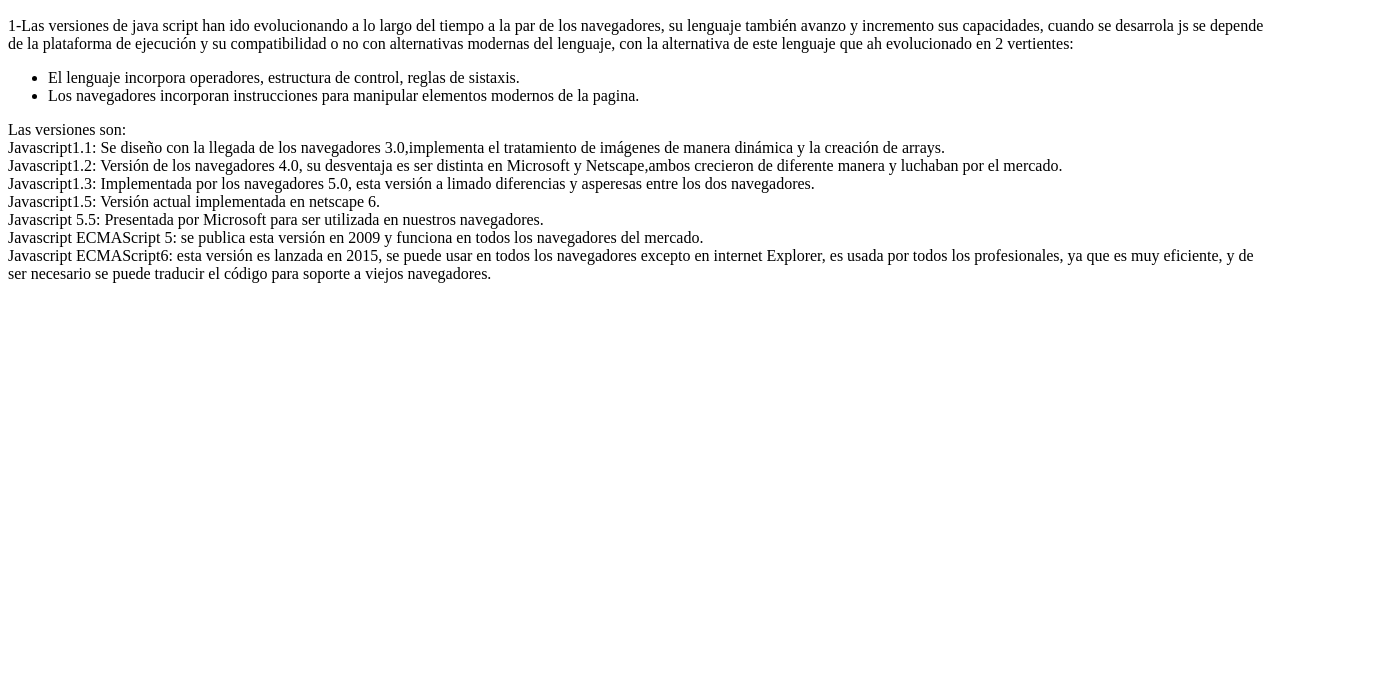
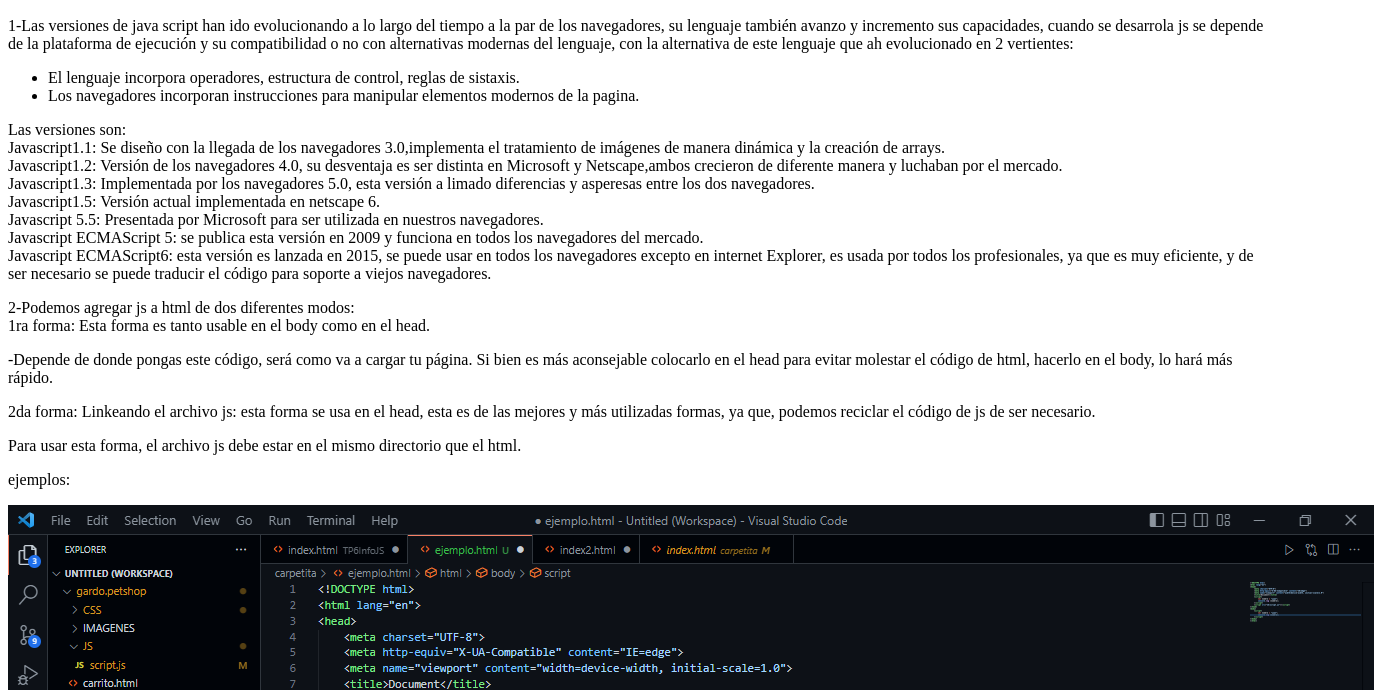
Before and after one commit to MOLINA-JUAN/tp6infojs, a plain HTML site: page index.html in a window 1280 px wide. Shown: the part 110-800 px from the top of the page, 1374 px wide, since content can reach past the window. Drawn offline with Linux system fonts and the light colour scheme.

Commit message:
respuestas 1 y 2

```diff
--- a/index.html
+++ b/index.html
@@ -23,6 +23,16 @@
         Javascript ECMAScript 5: se publica esta versión en 2009 y funciona en todos los navegadores del mercado.<br/>
         Javascript ECMAScript6: esta versión es lanzada en 2015, se puede usar en todos los navegadores excepto en internet Explorer, es usada por todos los profesionales, ya que es muy eficiente, y de ser necesario se puede traducir el código para soporte a viejos navegadores.<br/>
     </p>
-
+    <p>
+        2-Podemos agregar js a html de dos diferentes modos:<br/>
+        1ra forma: Esta forma es tanto usable en el body como en el head.<br/>
+    </p>
+    <p>
+    -Depende de donde pongas este código, será como va a cargar tu página. Si bien es más aconsejable colocarlo en el head para evitar molestar el código de html, hacerlo en el body, lo hará más rápido.
+    </p>
+    <p>2da forma: Linkeando el archivo js: esta forma se usa en el head, esta es de las mejores y más utilizadas formas, ya que, podemos reciclar el código de js de ser necesario.</p>
+    <p>Para usar esta forma, el archivo js debe estar en el mismo directorio que el html.</p>
+    <p>ejemplos:</p>
+    <img src="Captura de pantalla (15).png" alt="">
 </body>
 </html>
```
